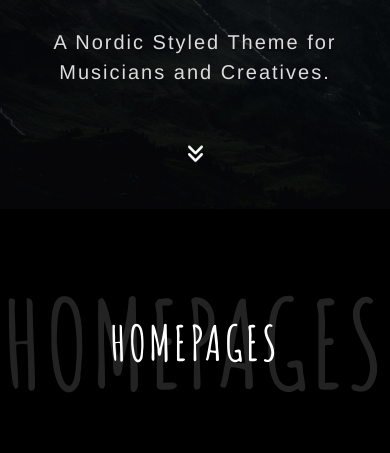
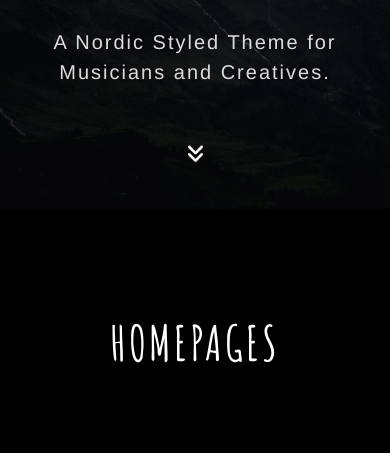
Before and after one commit to Taktoka/Reinar, a plain HTML site: page index.html in a window 390 px wide. Shown: the part 391-844 px from the top of the page. Drawn offline with Linux system fonts and the light colour scheme; a web font is replaced by a local one.

Commit message:
Update reinar.css

```diff
--- a/css/reinar.css
+++ b/css/reinar.css
@@ -46,12 +46,21 @@ a {
   opacity: 0.14;
   letter-spacing: 3px;
 }
+
+@media(max-width:576px){
+  .main-heading h2::after{
+    display:none
+  }
+}
+
 .figure {
   margin-top: 30px;
 }
+
 .page {
   display: none;
 }
+
 /* start preload */
 .preload {
   width: 200px;
```
